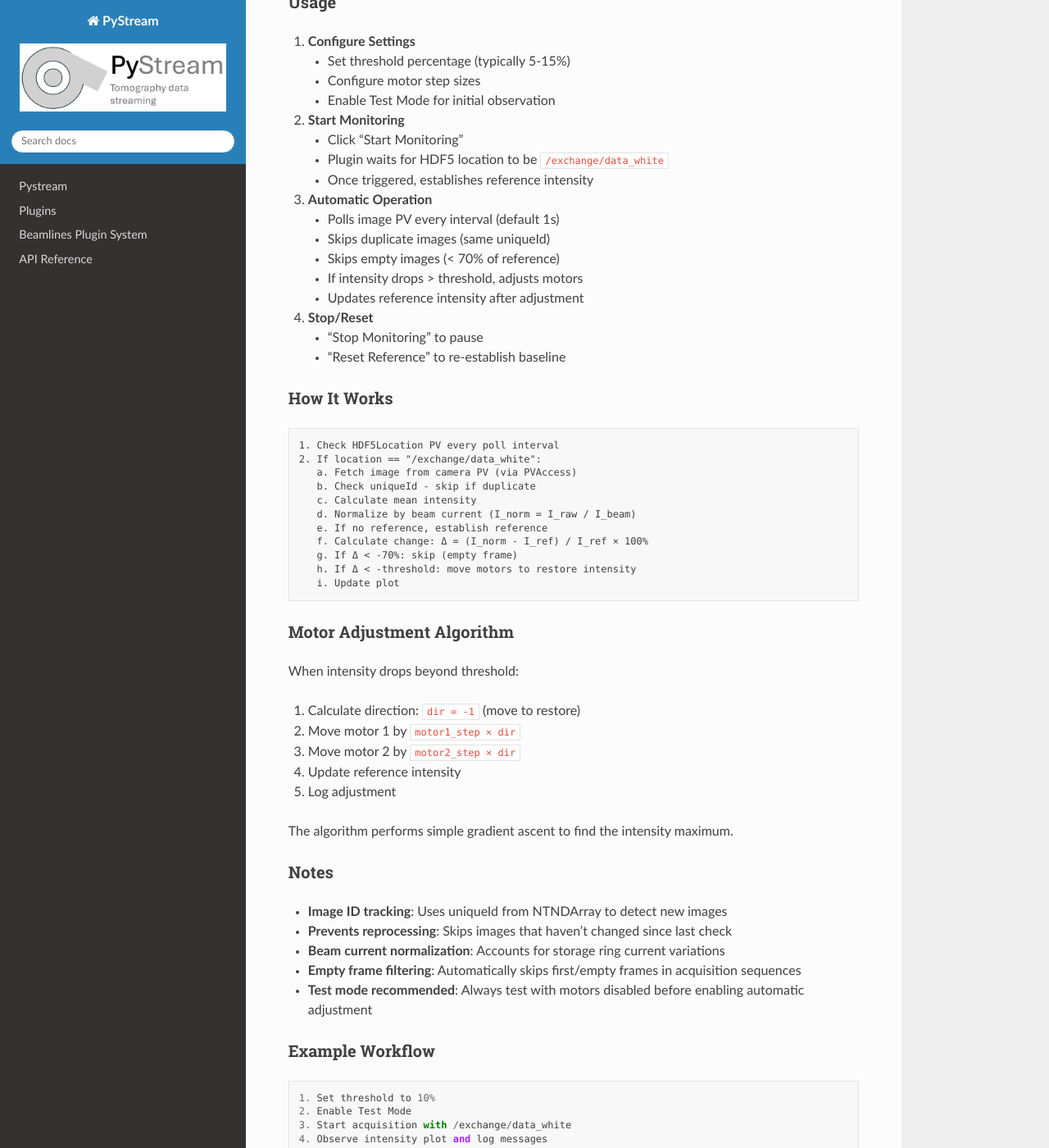
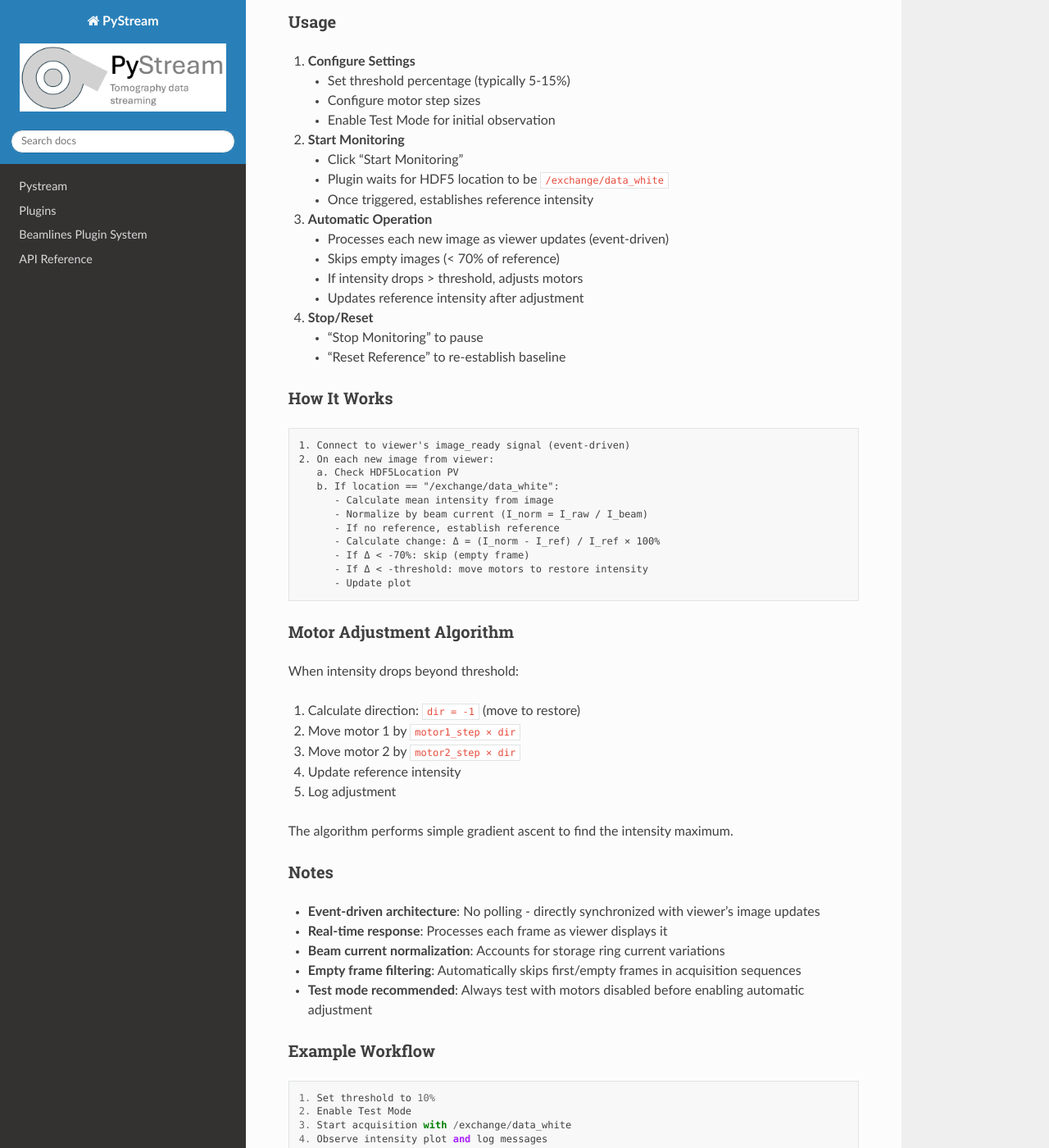
Before and after one commit to mittoalb/pystream, a Sphinx documentation site: the page built from docs/beamlines/bl32ID.md, in a window 1280 px wide and 1400 px high, scrolled down 2788 px. Shown: the whole window at 82% size. Built offline with Sphinx 7.4.7 and the Read the Docs theme 3.1.0, drawn with Linux system fonts in a browser that asks for light colours; some of the changed text lies outside the part shown.

Commit message:
changed softbpm sync

````diff
--- a/docs/beamlines/bl32ID.md
+++ b/docs/beamlines/bl32ID.md
@@ -77,6 +77,7 @@ Monitors beam-normalized image intensity during data acquisition and automatical
 
 ### Features
 
+- **Event-Driven Synchronization**: Directly synchronized with viewer updates (no polling)
 - **Beam Normalization**: Normalizes image intensity by storage ring beam current
 - **Automatic Motor Adjustment**: Moves motors to restore beam intensity
 - **Threshold Detection**: Configurable drop threshold for triggering adjustments
@@ -101,7 +102,7 @@ Monitors beam-normalized image intensity during data acquisition and automatical
 |---|---|---|
 | Threshold (%) | 10.0% | Intensity drop threshold to trigger adjustment |
 | Test Mode | Off | If enabled, monitors without moving motors |
-| Poll Interval | 1.0 s | How often to check for new images |
+| Poll Interval | 1.0 s | Not used - kept for UI compatibility (event-driven) |
 | Motor 1 Step | 0.1 | Step size for motor 1 |
 | Motor 2 Step | 0.1 | Step size for motor 2 |
 
@@ -118,8 +119,7 @@ Monitors beam-normalized image intensity during data acquisition and automatical
    - Once triggered, establishes reference intensity
 
 3. **Automatic Operation**
-   - Polls image PV every interval (default 1s)
-   - Skips duplicate images (same uniqueId)
+   - Processes each new image as viewer updates (event-driven)
    - Skips empty images (< 70% of reference)
    - If intensity drops > threshold, adjusts motors
    - Updates reference intensity after adjustment
@@ -131,17 +131,17 @@ Monitors beam-normalized image intensity during data acquisition and automatical
 ### How It Works
 
 ```
-1. Check HDF5Location PV every poll interval
-2. If location == "/exchange/data_white":
-   a. Fetch image from camera PV (via PVAccess)
-   b. Check uniqueId - skip if duplicate
-   c. Calculate mean intensity
-   d. Normalize by beam current (I_norm = I_raw / I_beam)
-   e. If no reference, establish reference
-   f. Calculate change: Δ = (I_norm - I_ref) / I_ref × 100%
-   g. If Δ < -70%: skip (empty frame)
-   h. If Δ < -threshold: move motors to restore intensity
-   i. Update plot
+1. Connect to viewer's image_ready signal (event-driven)
+2. On each new image from viewer:
+   a. Check HDF5Location PV
+   b. If location == "/exchange/data_white":
+      - Calculate mean intensity from image
+      - Normalize by beam current (I_norm = I_raw / I_beam)
+      - If no reference, establish reference
+      - Calculate change: Δ = (I_norm - I_ref) / I_ref × 100%
+      - If Δ < -70%: skip (empty frame)
+      - If Δ < -threshold: move motors to restore intensity
+      - Update plot
 ```
 
 ### Motor Adjustment Algorithm
@@ -157,8 +157,8 @@ The algorithm performs simple gradient ascent to find the intensity maximum.
 
 ### Notes
 
-- **Image ID tracking**: Uses uniqueId from NTNDArray to detect new images
-- **Prevents reprocessing**: Skips images that haven't changed since last check
+- **Event-driven architecture**: No polling - directly synchronized with viewer's image updates
+- **Real-time response**: Processes each frame as viewer displays it
 - **Beam current normalization**: Accounts for storage ring current variations
 - **Empty frame filtering**: Automatically skips first/empty frames in acquisition sequences
 - **Test mode recommended**: Always test with motors disabled before enabling automatic adjustment
@@ -208,14 +208,10 @@ All bl32ID plugins are automatically discovered and loaded by PyStream. No addit
 ### SoftBPM
 
 **No data updating:**
-- Verify image PV is publishing data
+- Verify viewer is receiving and displaying images
 - Check HDF5Location PV is set to `/exchange/data_white`
-- Enable debug logging to see PVA fetch attempts
 - Verify beam current PV is readable
-
-**Intensity declining artificially:**
-- Fixed in latest version by using PVA channel.get() with uniqueId tracking
-- If still occurring, check that uniqueId is incrementing with new images
+- Check log for connection errors
 
 **Empty frames triggering adjustment:**
 - Plugin automatically skips frames < 70% of reference
````
Also changed, not shown: 1 other file.
